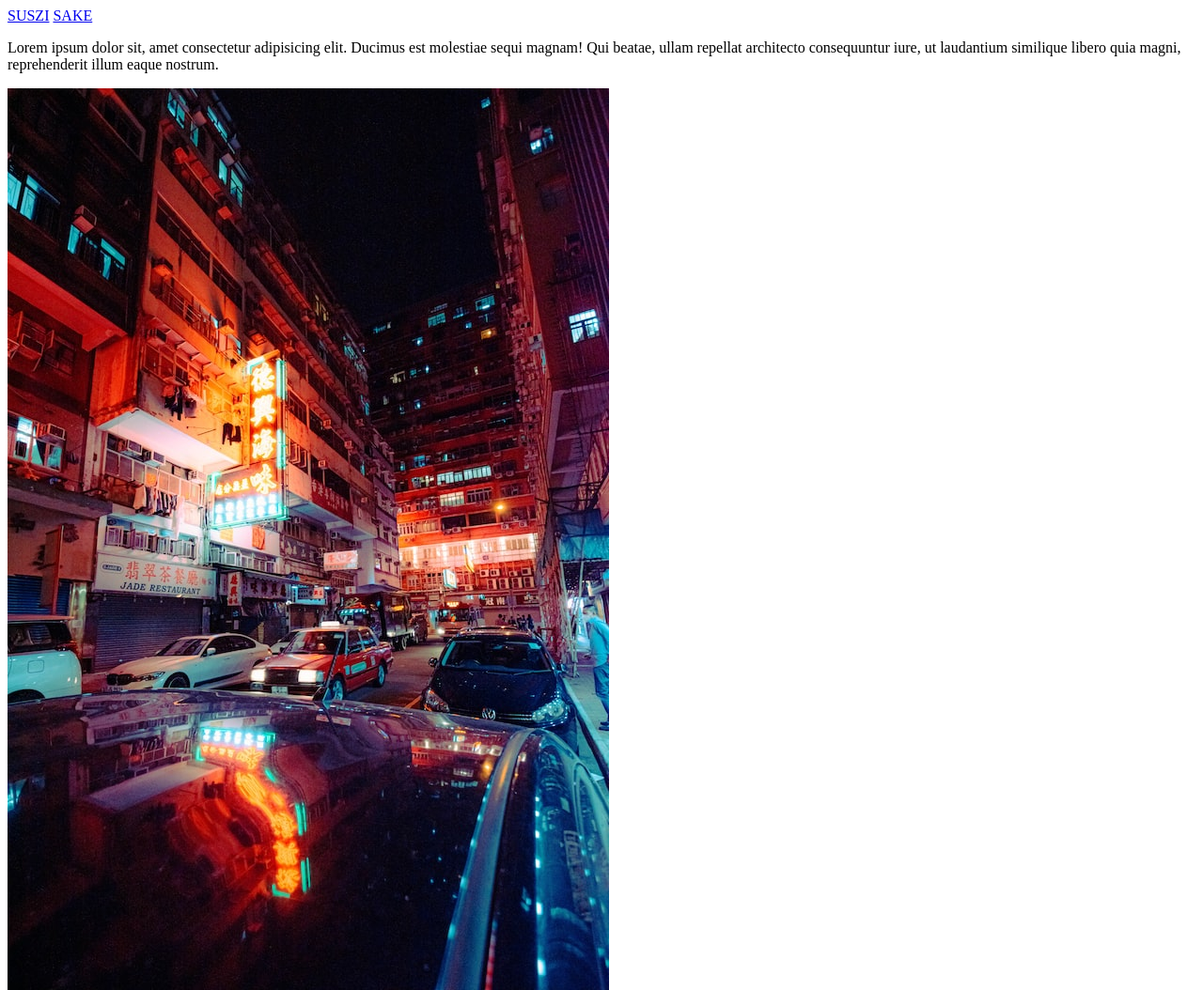
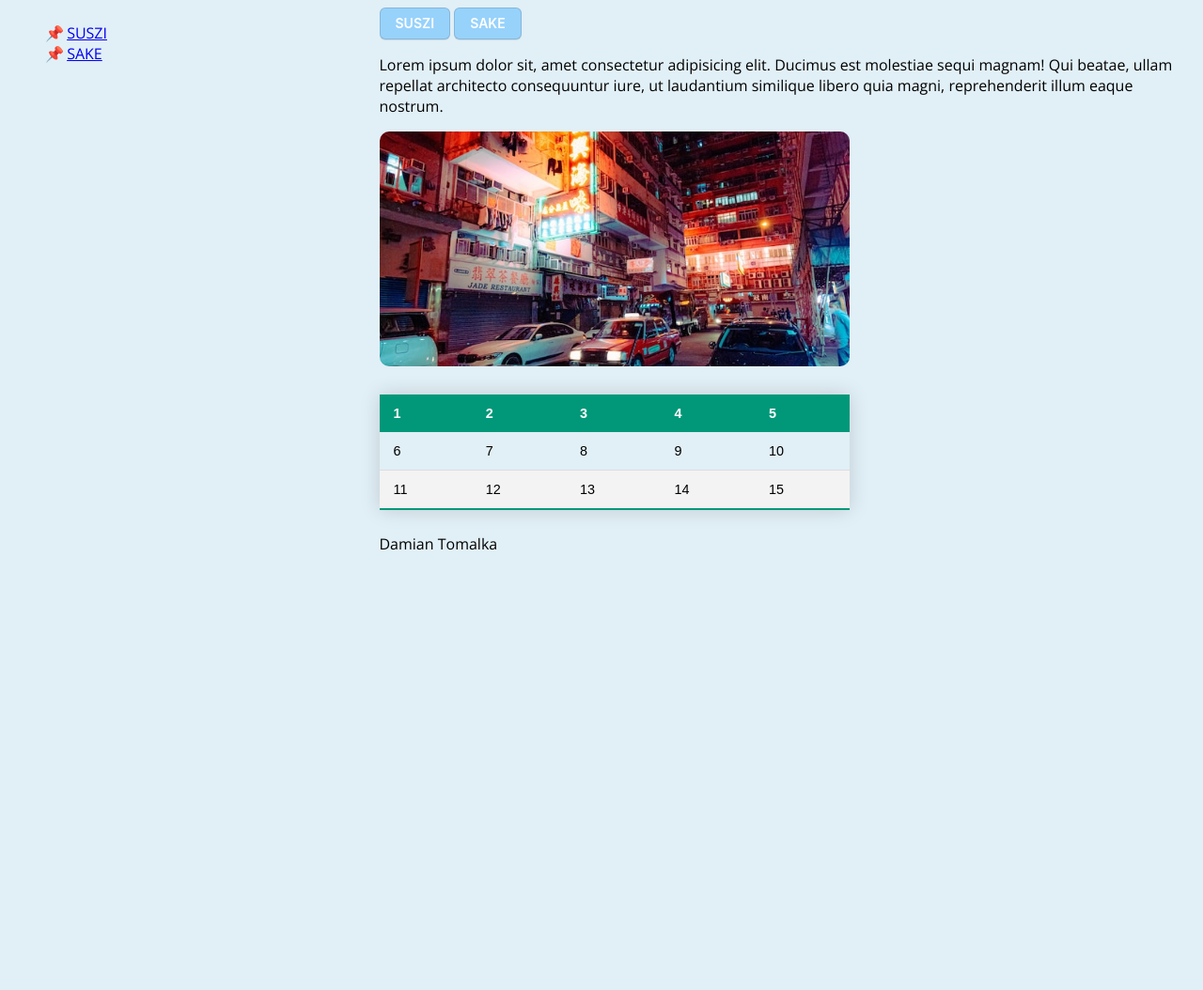
Before and after one commit to damian-tomalka/FrontEnd, a plain HTML site: page index.html in a window 1280 px wide. Shown: the top 1054 px of the page at 94% size. After the commit the page ends 800 px from the top, so only its background shows below. Drawn offline with nearby package versions, Linux system fonts and the light colour scheme.

Commit message:
Add css styling

```diff
--- a/index.html
+++ b/index.html
@@ -5,19 +5,27 @@
     <meta charset="UTF-8">
     <meta http-equiv="X-UA-Compatible" content="IE=edge">
     <meta name="viewport" content="width=device-width, initial-scale=1.0">
+    <link rel="preconnect" href="https://fonts.googleapis.com">
+    <link rel="preconnect" href="https://fonts.gstatic.com" crossorigin>
+    <link
+        href="https://fonts.googleapis.com/css2?family=Open+Sans:ital,wght@0,300;0,400;0,500;0,600;0,700;0,800;1,300;1,400;1,500;1,600;1,700;1,800&display=swap"
+        rel="stylesheet">
+    <link rel="stylesheet" href="style.css">
+    <link href='https://unpkg.com/css.gg@2.0.0/icons/css/arrow-right.css' rel='stylesheet'>
     <title>Lab HTML5</title>
 </head>
 
 <body>
-    <section>
-        <a href="http://suszi.wszib.edu.pl">SUSZI</a>
-        <a href="http://sake.wszib.edu.pl">SAKE</a>
+    <div class="wrapper">
+        <section class="main">
+            <a class="button-3" href="http://suszi.wszib.edu.pl">SUSZI</a>
+            <a class="button-3" href="http://sake.wszib.edu.pl">SAKE</a>
             <p>Lorem ipsum dolor sit, amet consectetur adipisicing elit. Ducimus est molestiae sequi magnam! Qui beatae,
                 ullam
                 repellat architecto consequuntur iure, ut laudantium similique libero quia magni, reprehenderit illum eaque
                 nostrum.</p>
             <img src="image.jpg" alt="A Hong Kong urban taxi driving past a neon sign in Sham Shui Po, Hong Kong">
-        <table>
+            <table class="styled-table">
                 <thead>
                     <tr>
                         <th>1</th>
@@ -44,14 +52,15 @@
                     </tr>
                 </tbody>
             </table>
+            <footer class="footer">Damian Tomalka</footer>
         </section>
-    <aside>
+        <aside class="aside aside-1">
             <ul>
                 <li><a href="http://suszi.wszib.edu.pl">SUSZI</a></li>
                 <li><a href="http://sake.wszib.edu.pl">SAKE</a></li>
             </ul>
         </aside>
-    <footer>Damian Tomalka</footer>
+    </div>
 </body>
 
 </html>
--- /dev/null
+++ b/style.css
@@ -0,0 +1,160 @@
+body {
+  background-color: #E1EFF6;
+  font-family: 'Open Sans', sans-serif;
+}
+
+/* CSS */
+.button-3 {
+  appearance: none;
+  background-color: #97D2FB;
+  border: 1px solid rgba(27, 31, 35, .15);
+  border-radius: 6px;
+  box-shadow: rgba(27, 31, 35, .1) 0 1px 0;
+  box-sizing: border-box;
+  color: #fff;
+  cursor: pointer;
+  display: inline-block;
+  font-family: -apple-system, system-ui, "Segoe UI", Helvetica, Arial, sans-serif, "Apple Color Emoji", "Segoe UI Emoji";
+  font-size: 14px;
+  font-weight: 600;
+  line-height: 20px;
+  padding: 6px 16px;
+  position: relative;
+  text-align: center;
+  text-decoration: none;
+  user-select: none;
+  -webkit-user-select: none;
+  touch-action: manipulation;
+  vertical-align: middle;
+  white-space: nowrap;
+}
+
+.button-3:focus:not(:focus-visible):not(.focus-visible) {
+  box-shadow: none;
+  outline: none;
+}
+
+.button-3:hover {
+  background-color: #83BCFF;
+}
+
+.button-3:focus {
+  box-shadow: rgba(46, 164, 79, .4) 0 0 0 3px;
+  outline: none;
+}
+
+.button-3:disabled {
+  background-color: #94d3a2;
+  border-color: rgba(27, 31, 35, .1);
+  color: rgba(255, 255, 255, .8);
+  cursor: default;
+}
+
+.button-3:active {
+  background-color: #298e46;
+  box-shadow: rgba(20, 70, 32, .2) 0 1px 0 inset;
+}
+
+.wrapper {
+  display: flex;
+  flex-flow: row wrap;
+}
+
+/* We tell all items to be 100% width, via flex-basis */
+.wrapper>* {
+  flex: 1 100%;
+}
+
+/* We rely on source order for mobile-first approach
+   * in this case:
+   * 1. header
+   * 2. article
+   * 3. aside 1
+   * 4. aside 2
+   * 5. footer
+   */
+
+/* Medium screens */
+@media all and (min-width: 600px) {
+
+  /* We tell both sidebars to share a row */
+  .aside {
+    flex: 1 auto;
+  }
+}
+
+/* Large screens */
+@media all and (min-width: 800px) {
+
+  /* We invert order of first sidebar and main
+     * And tell the main element to take twice as much width as the other two sidebars
+     */
+  .main {
+    flex: 3 0px;
+  }
+
+  .aside-1 {
+    order: 1;
+  }
+
+  .main {
+    order: 2;
+  }
+
+  .footer {
+    order: 3;
+  }
+}
+
+ul {
+  list-style: none;
+}
+ul li::before {
+  content: "📌";
+  display: inline-block;
+  margin-right: 0.2rem;
+}
+
+.styled-table {
+  border-collapse: collapse;
+  margin: 25px 0;
+  font-size: 0.9em;
+  font-family: sans-serif;
+  min-width: 500px;
+  box-shadow: 0 0 20px rgba(0, 0, 0, 0.15);
+}
+
+.styled-table thead tr {
+  background-color: #009879;
+  color: #ffffff;
+  text-align: left;
+}
+
+.styled-table th,
+.styled-table td {
+    padding: 12px 15px;
+}
+
+.styled-table tbody tr {
+  border-bottom: 1px solid #dddddd;
+}
+
+.styled-table tbody tr:nth-of-type(even) {
+  background-color: #f3f3f3;
+}
+
+.styled-table tbody tr:last-of-type {
+  border-bottom: 2px solid #009879;
+}
+
+.styled-table tbody tr.active-row {
+  font-weight: bold;
+  color: #009879;
+}
+
+img {
+  width: 500px;
+  height: 250px;
+  border-radius: 10px;
+  object-fit: cover;
+}
```
Lines whose indentation alone changed are shown as unchanged.
